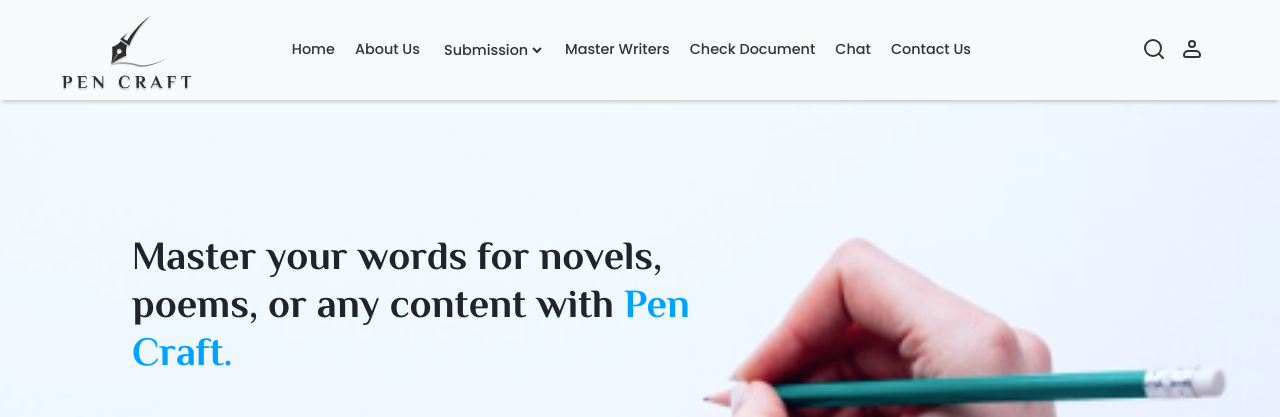
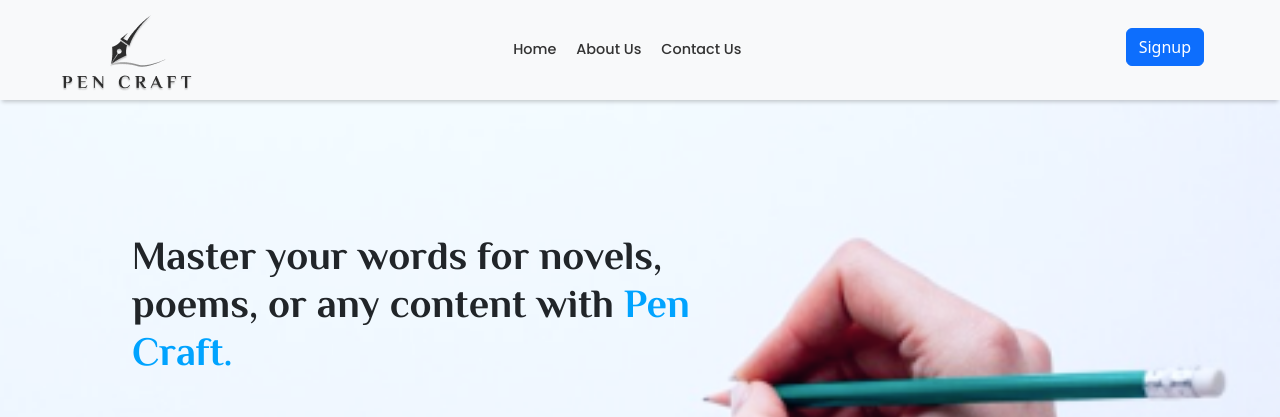
Before and after one commit to srishticampus/Pen_Craft_Python, a Django app: page / in a window 1280 px wide. Shown: the top 417 px of the page. Run offline with Django 4.2, Linux system fonts and the light colour scheme.

Commit message:
signup/logout button added

```diff
--- a/pen/templates/landing_page.html
+++ b/pen/templates/landing_page.html
@@ -28,48 +28,39 @@
 
     <nav id='common-home-navbar' class="navbar bg-body-tertiary">
         <div class="container-fluid appname">
-
-
             <img src="{% static 'images/Group 9.png' %}">
 
-
-
             <form class="d-flex usernav-links" role="search">
-                <p><a href="">Home</a></p>
-                <p><a href="">About Us</a></p>
-
+                {% if user.is_authenticated %}
+                <p><a href="{% url 'home' %}">Home</a></p>
+                <p><a href="#">About Us</a></p>
                 <select class="custom-select">
                     <option>Submission</option>
                     <option>Option 1</option>
                     <option>Option 2</option>
                     <option>Option 3</option>
                 </select>
-
-                <p><a href="">Master Writers</a></p>
-                <p><a href="">Check Document</a></p>
-                <p><a href="">Chat</a></p>
-                <p><a href="">Contact Us</a></p>
-
-
-
+                <p><a href="#">Master Writers</a></p>
+                <p><a href="#">Check Document</a></p>
+                <p><a href="#">Chat</a></p>
+                <p><a href="#">Contact Us</a></p>
+                {% else %}
+                <p><a href="{% url 'home' %}">Home</a></p>
+                <p><a href="#">About Us</a></p>
+                <p><a href="#">Contact Us</a></p>
+                {% endif %}
             </form>
 
-
             <div class="icon">
-                <svg xmlns="http://www.w3.org/2000/svg" width="1.5rem" height="1.5rem" viewBox="0 0 24 24">
-                    <path fill="none" stroke="currentColor" stroke-linecap="round" stroke-linejoin="round"
-                        stroke-width="2" d="m21 21l-4.343-4.343m0 0A8 8 0 1 0 5.343 5.343a8 8 0 0 0 11.314 11.314" />
-                </svg>
-                <svg xmlns="http://www.w3.org/2000/svg" width="1.5rem" height="1.5rem" viewBox="0 0 24 24">
-                    <g fill="none" stroke="currentColor" stroke-width="2">
-                        <path stroke-linejoin="round"
-                            d="M4 18a4 4 0 0 1 4-4h8a4 4 0 0 1 4 4a2 2 0 0 1-2 2H6a2 2 0 0 1-2-2z" />
-                        <circle cx="12" cy="7" r="3" />
-                    </g>
-                </svg>
+                {% if user.is_authenticated %}
+                <form action="{% url 'logout' %}" method="post">
+                    {% csrf_token %}
+                    <button type="submit" class="btn btn-danger">Logout</button>
+                </form>
+                {% else %}
+                <a href="{% url 'signup' %}" class="btn btn-primary">Signup</a>
+                {% endif %}
             </div>
-
-
         </div>
     </nav>
 
--- a/pen/views.py
+++ b/pen/views.py
@@ -64,6 +64,7 @@ def LoginPage(request):
 
     return render(request, 'login.html')
 
+@login_required(login_url='login')
 def LogoutPage(request):
     logout(request)
     return redirect('login')
```
Also changed, not shown: pen/templates/home.html (+7 -19 lines), pen/urls.py (+5 -8 lines), db.sqlite3.
